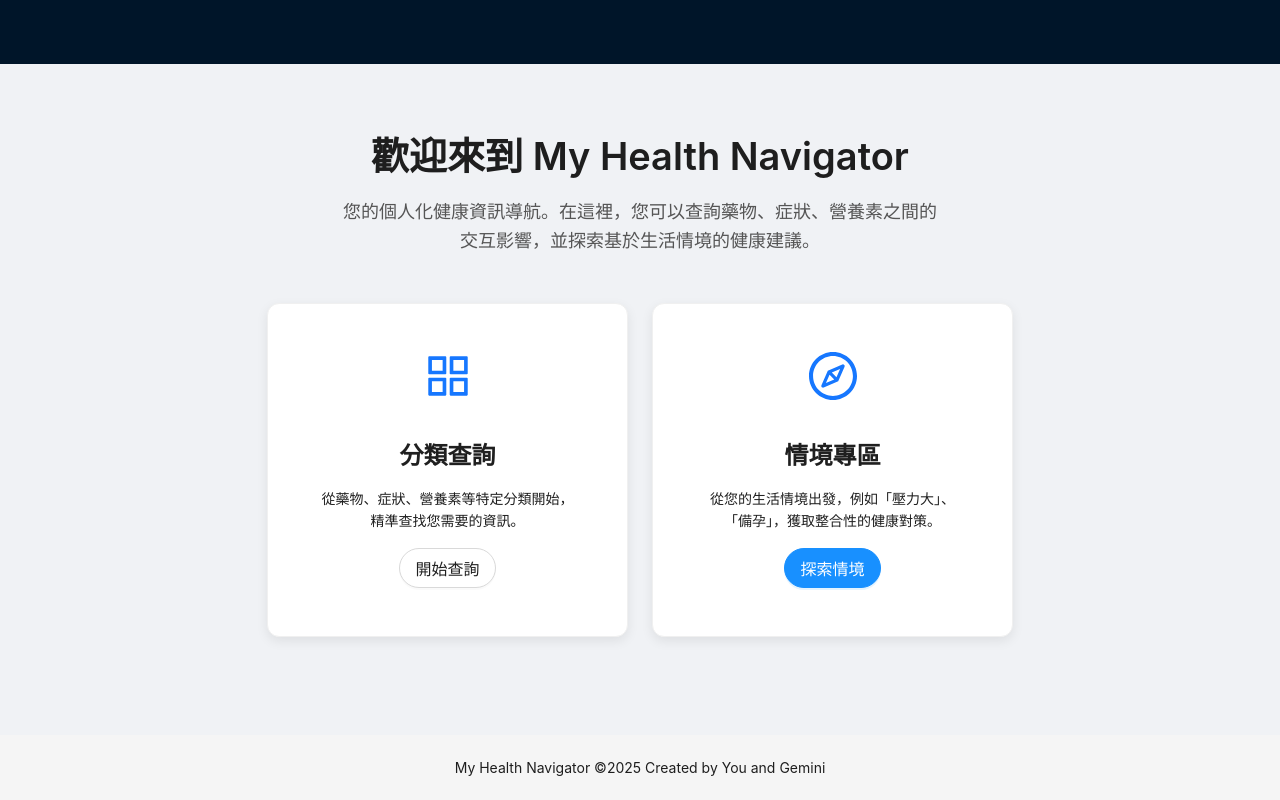
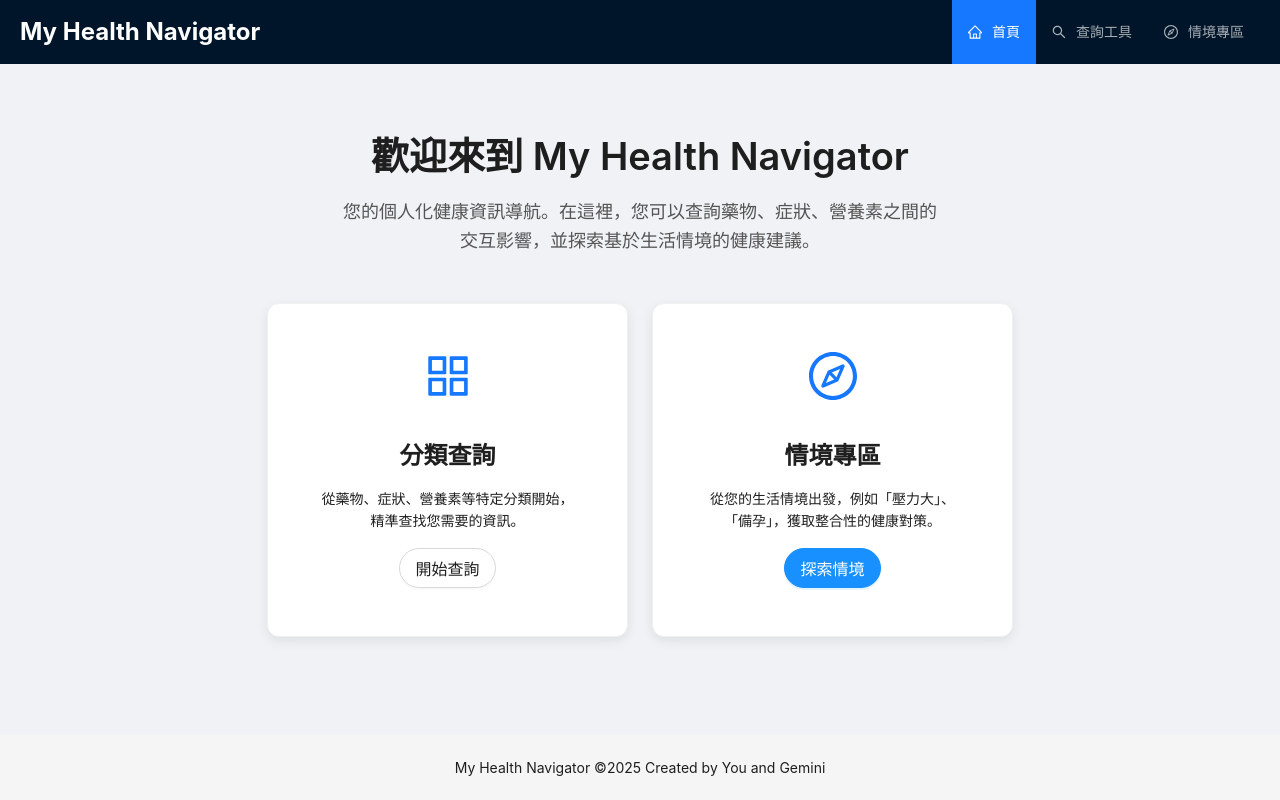
Before and after one commit to aikundear2005/my-health-navigator, a React (Create React App) app: page /scenarios in a window 1280 px wide. Built offline with nearby package versions, Linux system fonts and the light colour scheme.

Commit message:
Update App.js

```diff
--- a/src/App.js
+++ b/src/App.js
@@ -1,6 +1,6 @@
 // src/App.js
 
-import React from 'react';
+import React, { useState, useEffect } from 'react'; // 確保導入 useState 和 useEffect
 import { HashRouter as Router, Routes, Route, Link, useLocation } from 'react-router-dom';
 import { Layout, Menu, Button, Drawer, Dropdown } from 'antd';
 import { MenuOutlined, SearchOutlined, SafetyOutlined, CompassOutlined, HomeOutlined } from '@ant-design/icons';
@@ -12,11 +12,25 @@ import ResultsView from './views/ResultsView';
 import ScenariosView from './views/ScenariosView';
 import ScenarioDetailView from './views/ScenarioDetailView';
 import FoodCheckerView from './views/FoodCheckerView';
-import './App.css';
+import './App.css'; // 確保 App.css 被導入
 
 const { Header, Content, Footer } = Layout;
 
-// 導航項目數據
+// 自定義 Hook，用於偵測螢幕寬度（這個 Hook 必須放在 App 組件外部）
+const useWindowSize = () => {
+  const [size, setSize] = useState([window.innerWidth, window.innerHeight]);
+  useEffect(() => {
+    const handleResize = () => {
+      setSize([window.innerWidth, window.innerHeight]);
+    };
+    window.addEventListener('resize', handleResize);
+    // 清理函數：組件卸載時移除事件監聽
+    return () => window.removeEventListener('resize', handleResize);
+  }, []); // 空依賴項陣列表示只在組件掛載和卸載時執行一次
+  return size;
+};
+
+// 導航項目數據 (Ant Design v5+ 推薦的 `items` 結構)
 const queryMenuItems = [
   { key: 'search', icon: <SearchOutlined />, label: <Link to="/search">分類查詢</Link> },
   { key: 'food-checker', icon: <SafetyOutlined />, label: <Link to="/food-checker">飲食相容查詢</Link> },
@@ -33,30 +47,65 @@ const navItems = [
   { key: 'scenarios', icon: <CompassOutlined />, label: <Link to="/scenarios">情境專區</Link> },
 ];
 
-// ... (useWindowSize Hook 維持不變)
-
 function App() {
   // 不再需要 isLoading, error, database 等全域狀態
-  const [drawerVisible, setDrawerVisible] = React.useState(false);
-  // ... (useWindowSize, isMobile 等邏輯維持不變)
+  const [drawerVisible, setDrawerVisible] = useState(false); // 使用 useState
+  const [width] = useWindowSize(); // 獲取當前視窗寬度
+  const isMobile = width < 768; // 判斷是否為手機尺寸 (小於 768px)
 
   const location = useLocation();
   const getCurrentKey = () => {
+    // 根據當前路由判斷選中的菜單項
     if (location.pathname.startsWith('/scenarios')) return 'scenarios';
-    if (location.pathname.startsWith('/food-checker')) return 'query-tools';
-    if (location.pathname.startsWith('/search')) return 'query-tools';
+    if (location.pathname.startsWith('/food-checker')) return 'query-tools'; // 如果是飲食相容查詢，父級是 query-tools
+    if (location.pathname.startsWith('/search')) return 'query-tools'; // 如果是分類查詢，父級是 query-tools
     return 'home';
   };
 
   const showDrawer = () => setDrawerVisible(true);
   const closeDrawer = () => setDrawerVisible(false);
 
-  // ... (mobileNavItems 邏輯維持不變)
+  // 手機版抽屜的導航項目
+  const mobileNavItems = [
+      { key: 'home', icon: <HomeOutlined />, label: <div onClick={closeDrawer}><Link to="/">首頁</Link></div> },
+      { key: 'search', icon: <SearchOutlined />, label: <div onClick={closeDrawer}><Link to="/search">分類查詢</Link></div> },
+      { key: 'food-checker', icon: <SafetyOutlined />, label: <div onClick={closeDrawer}><Link to="/food-checker">飲食相容查詢</Link></div> },
+      { key: 'scenarios', icon: <CompassOutlined />, label: <div onClick={closeDrawer}><Link to="/scenarios">情境專區</Link></div> },
+  ];
 
   return (
     <Layout className="layout-container">
       <Header className="app-header">
-        {/* ... (Header 內容維持不變) */}
+        <div className="logo">
+          <Link to="/">My Health Navigator</Link>
+        </div>
+        {isMobile ? ( // 如果是手機尺寸 (isMobile 為 true)，顯示漢堡按鈕和抽屜
+          <>
+            <Button type="primary" icon={<MenuOutlined />} onClick={showDrawer} />
+            <Drawer
+              title="導覽"
+              placement="right"
+              onClose={closeDrawer}
+              open={drawerVisible}
+              styles={{ body: { padding: 0 } }} // 確保抽屜內容無內邊距
+            >
+              <Menu
+                theme="light"
+                mode="inline" // 內聯模式適合抽屜菜單
+                selectedKeys={[getCurrentKey()]}
+                items={mobileNavItems} // Ant Design v5+ 推薦的 `items` 結構
+              />
+            </Drawer>
+          </>
+        ) : ( // 否則 (isMobile 為 false)，顯示水平菜單
+          <Menu
+            theme="dark"
+            mode="horizontal" // 水平模式適合桌面導覽列
+            selectedKeys={[getCurrentKey()]}
+            items={navItems} // Ant Design v5+ 推薦的 `items` 結構
+            style={{ flex: 1, justifyContent: 'flex-end' }} // 讓菜單靠右對齊
+          />
+        )}
       </Header>
       <Content className="app-content">
         <Routes>
```
